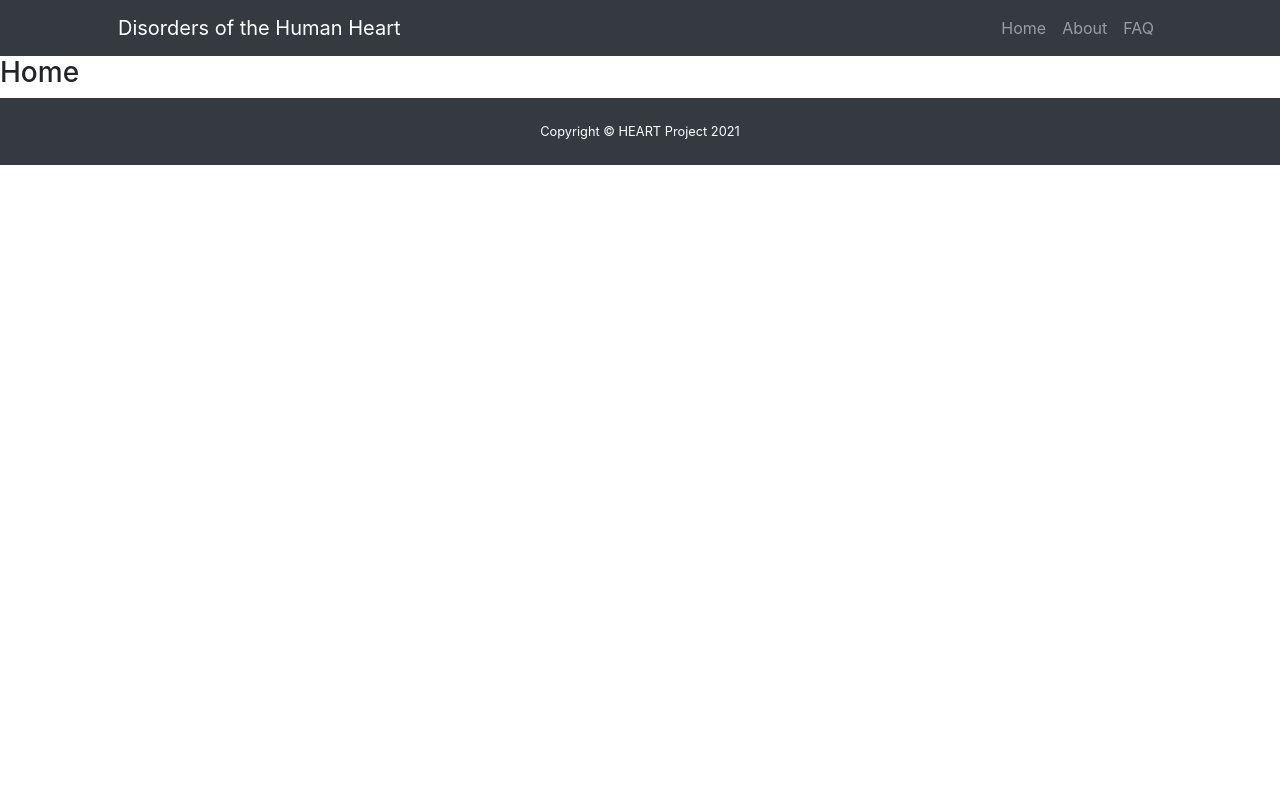
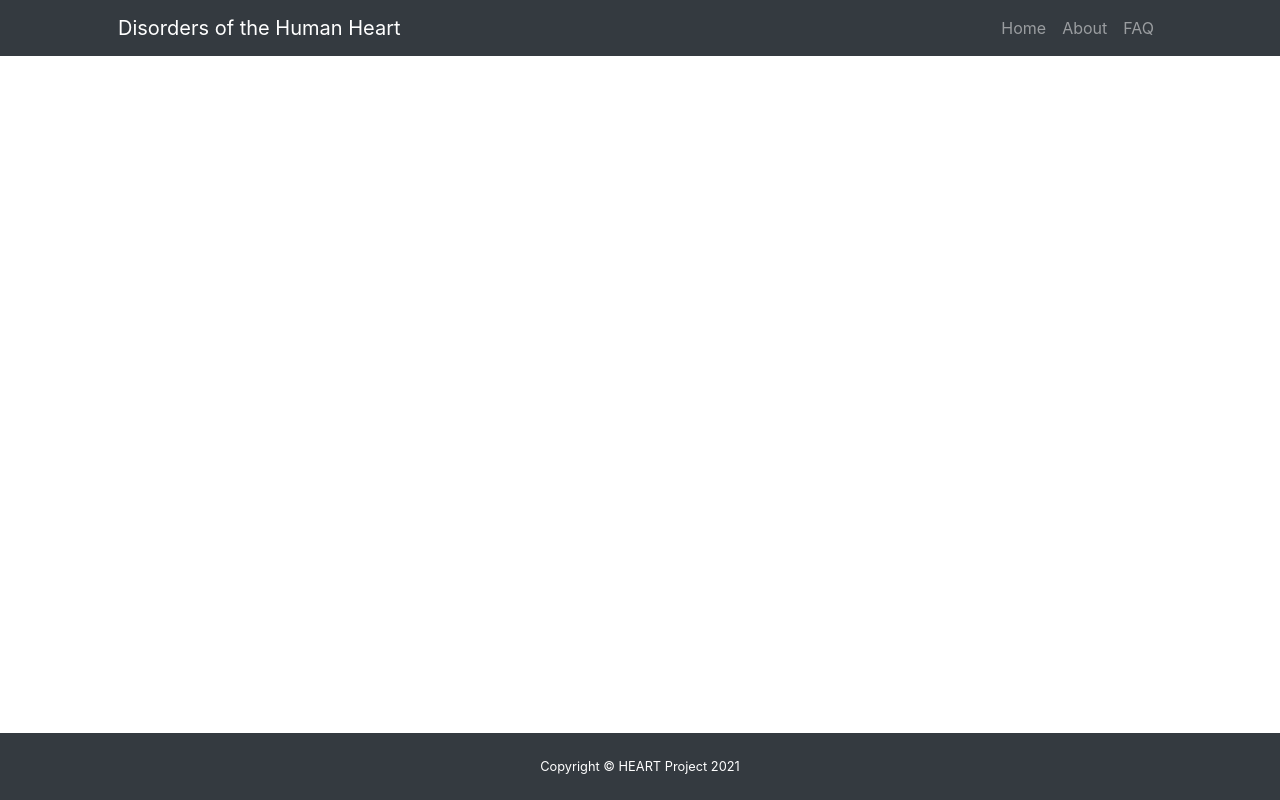
Before and after one commit to JiaqiWang18/heart-proj, a Django app: page / in a window 1280 px wide. Run offline with Django 3.2, Linux system fonts and the light colour scheme; data that the repository does not hold is empty; some libraries are stand-ins or nearby versions.

Commit message:
improve css

```diff
--- a/disease/static/disease/index.css
+++ b/disease/static/disease/index.css
@@ -1,3 +1,6 @@
-.text-decoration-none{
-    text-decoration: none;
+html {
+  height: 100%;
 }
+body {
+  min-height: 100%;
+}
--- a/disease/templates/disease/base.html
+++ b/disease/templates/disease/base.html
@@ -8,7 +8,7 @@
 
     <!-- Bootstrap CSS -->
     <link rel="stylesheet" href="https://stackpath.bootstrapcdn.com/bootstrap/4.3.1/css/bootstrap.min.css" integrity="sha384-ggOyR0iXCbMQv3Xipma34MD+dH/1fQ784/j6cY/iJTQUOhcWr7x9JvoRxT2MZw1T" crossorigin="anonymous">
-
+    <link rel="stylesheet" type="text/css" href="{% static 'disease/index.css' %}">
     <title>HEART Project</title>
   </head>
   <body class="d-flex flex-column">
@@ -29,7 +29,9 @@
           </div>
         </div>
     </nav>
+    <div class="container px-5 my-2">
      {% block content %}{% endblock %}
+    </div>
      <footer class="bg-dark py-4 mt-auto">
             <div class="container px-5">
                 <div class="row align-items-center justify-content-center flex-column flex-sm-row">
--- a/disease/templates/disease/disease_detail.html
+++ b/disease/templates/disease/disease_detail.html
@@ -2,7 +2,6 @@
 {% load static %}
 {% block content %}
 <section>
-    <div class="container px-5 my-2">
     <div class="row gx-5">
         <div class="col-lg-9">
             <article>
@@ -26,6 +25,5 @@
             </section>
         </div>
     </div>
-    </div>
 </section>
 {% endblock content %}
--- a/disease/templates/disease/home.html
+++ b/disease/templates/disease/home.html
@@ -1,11 +1,9 @@
 {% extends "disease/base.html" %}
 {% block content %}
-    <h3>Home</h3>
     {% for disease in disease_list %}
         <div>
             <a href="{% url 'disease-detail' disease.id %}">{{ disease.name }}</a>
             <p>{{ disease.short_description }}</p>
         </div>
     {%  endfor %}
-
 {% endblock content %}
```
Also changed, not shown: disease/templates/disease/about.html (+3 -6 lines). Lines whose indentation alone changed are shown as unchanged.
